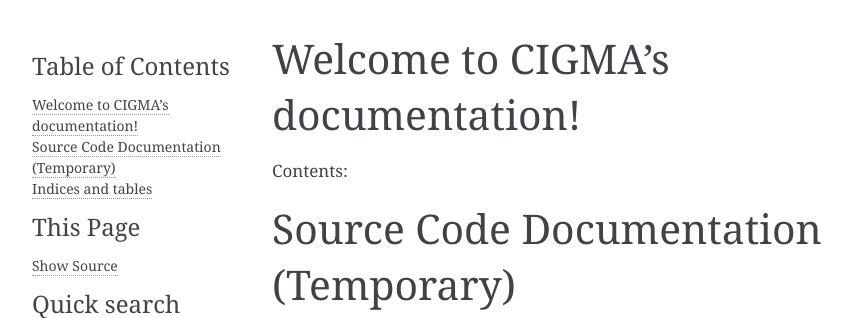
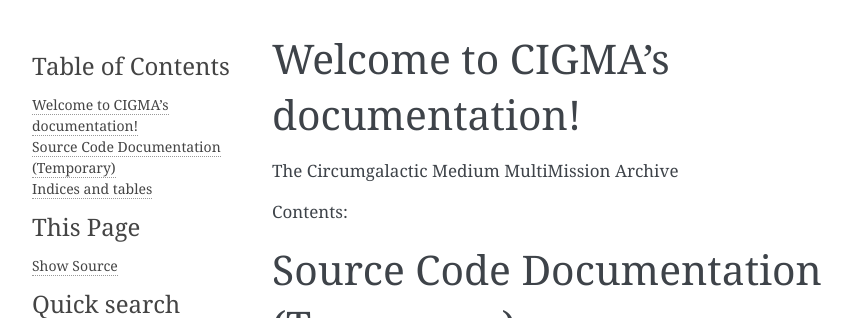
Before and after one commit to tumlinson/CIGMA, a Sphinx documentation site: the page built from website/doc/source/index.rst, in a window 1280 px wide, cut to the strip 0-318 px from the top of the page. Shown: the whole strip, without its empty margins (148-1000 px from the left). Built offline with Sphinx 7.4.7, drawn with Linux system fonts in a browser that asks for light colours; formulas are drawn with MathJax 3; some of the changed lines change nothing that is shown.

Commit message:
Added subtitle to welcome page.

```diff
--- a/website/doc/source/index.rst
+++ b/website/doc/source/index.rst
@@ -1,3 +1,6 @@
+.. meta::
+   :http-equiv=cache-control: no-store
+
 .. CIGMA documentation master file, created by
    sphinx-quickstart on Tue Nov  8 12:24:46 2016.
    You can adapt this file completely to your liking, but it should at least
@@ -5,6 +8,7 @@
 
 Welcome to CIGMA's documentation!
 =================================
+The Circumgalactic Medium MultiMission Archive
 
 Contents:
 
```
